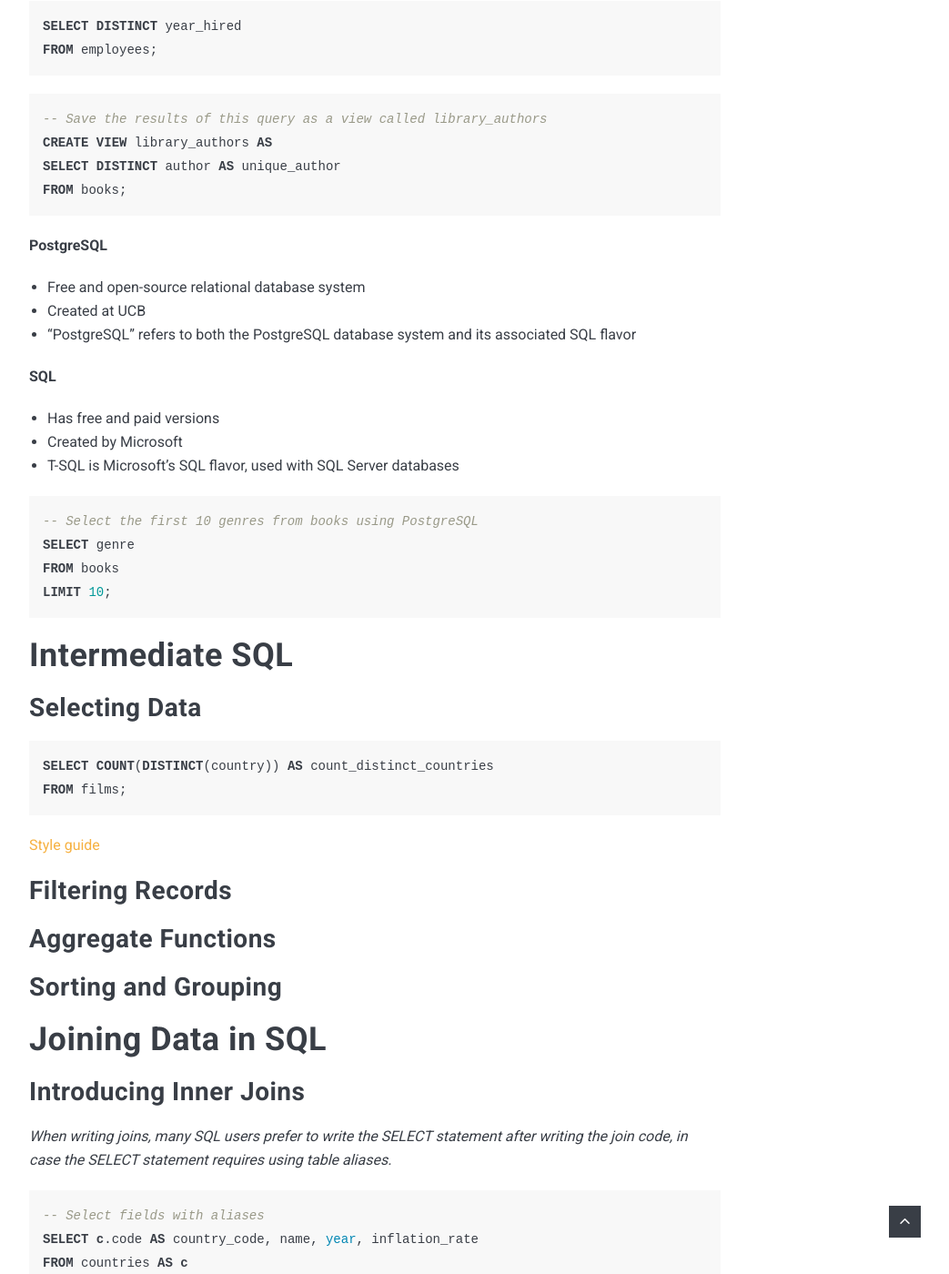
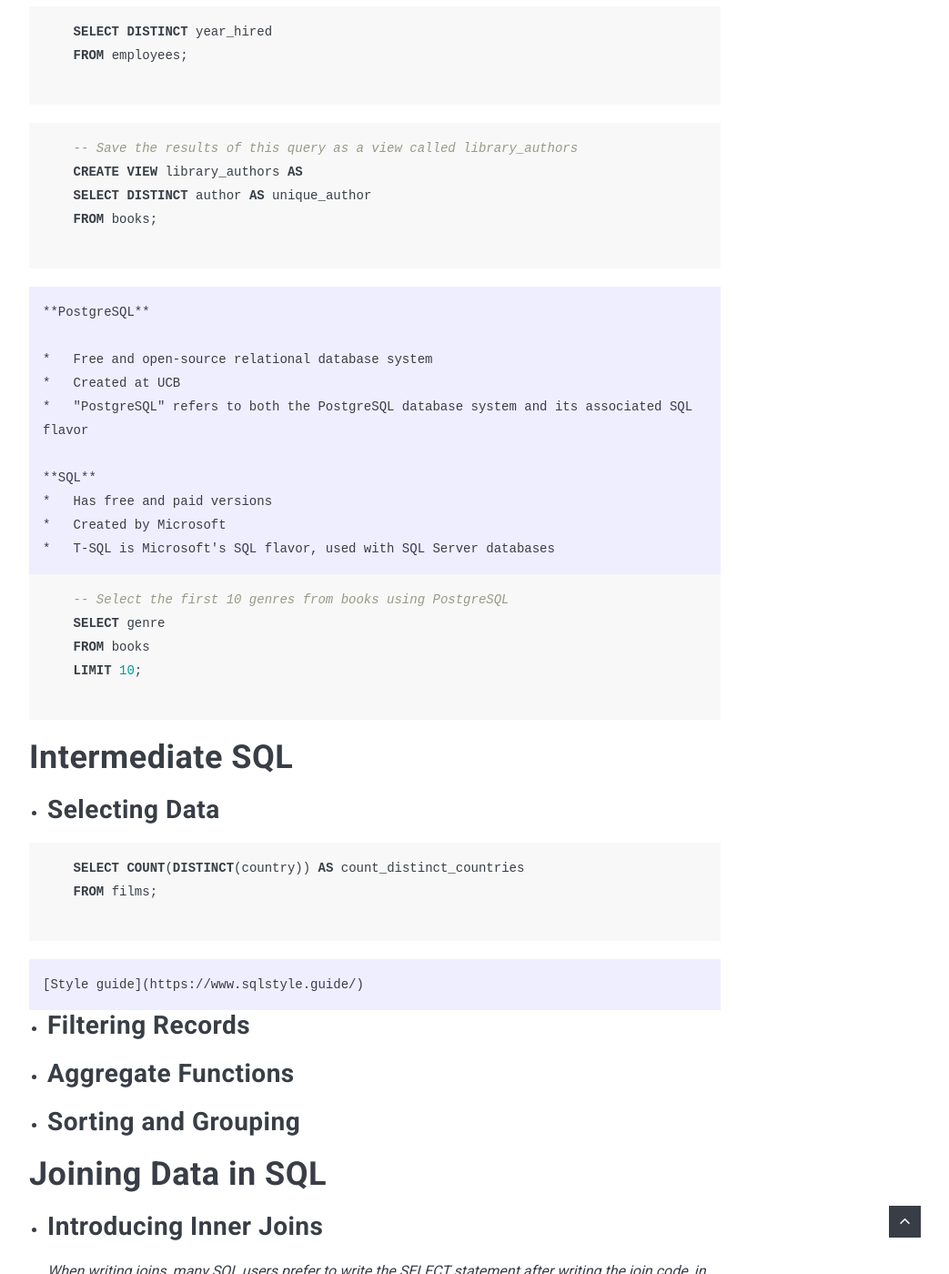
Before and after one commit to poi0905/poi0905.github.io, a Jekyll site: the page built from _posts/2022-11-01-datacamp-SQL-Fundamentals.markdown, in a window 1280 px wide and 1400 px high, scrolled down 1818 px. Shown: the whole window at 91% size, without its empty margins (228-1271 px from the left). Built offline with Jekyll 4.4.1, drawn with Linux system fonts in a browser that asks for light colours; nearby versions of some CDN libraries; comment, search, counter and statistics services are not loaded; some of the changed text lies outside the part shown.

Commit message:
20221031

```diff
--- a/_posts/2022-11-01-datacamp-SQL-Fundamentals.markdown
+++ b/_posts/2022-11-01-datacamp-SQL-Fundamentals.markdown
@@ -23,128 +23,129 @@ categories: [SQL]
 <a name="1"/>
 # Introduction to SQL
 
-## Relational Databases
+*   ## Relational Databases
 
-*   SQL, short for Structured Query Language
-*   The field names should be made singular
-*   The table name should not be capitalized
-*   Schemas: "blueprints" of databases
-*   `VARCHAR` is a flexible and popular string data type in SQL
+    *   SQL, short for Structured Query Language
+    *   The field names should be made singular
+    *   The table name should not be capitalized
+    *   Schemas: "blueprints" of databases
+    *   `VARCHAR` is a flexible and popular string data type in SQL
 
-## Querying
+*   ## Querying
 
-{% highlight SQL %}
-SELECT *
-FROM company;
-{% endhighlight %}
+    {% highlight SQL %}
+    SELECT *
+    FROM company;
+    {% endhighlight %}
 
-{% highlight SQL %}
-SELECT DISTINCT year_hired
-FROM employees;
-{% endhighlight %}
+    {% highlight SQL %}
+    SELECT DISTINCT year_hired
+    FROM employees;
+    {% endhighlight %}
 
-{% highlight SQL %}
--- Save the results of this query as a view called library_authors
-CREATE VIEW library_authors AS
-SELECT DISTINCT author AS unique_author
-FROM books;
-{% endhighlight %}
+    {% highlight SQL %}
+    -- Save the results of this query as a view called library_authors
+    CREATE VIEW library_authors AS
+    SELECT DISTINCT author AS unique_author
+    FROM books;
+    {% endhighlight %}
 
-**PostgreSQL**
-*   Free and open-source relational database system
-*   Created at UCB
-*   "PostgreSQL" refers to both the PostgreSQL database system and its associated SQL flavor
+    **PostgreSQL**
 
-**SQL**
-*   Has free and paid versions
-*   Created by Microsoft
-*   T-SQL is Microsoft's SQL flavor, used with SQL Server databases
+    *   Free and open-source relational database system
+    *   Created at UCB
+    *   "PostgreSQL" refers to both the PostgreSQL database system and its associated SQL flavor
 
-{% highlight SQL %}
--- Select the first 10 genres from books using PostgreSQL
-SELECT genre
-FROM books
-LIMIT 10;
-{% endhighlight %}
+    **SQL**
+    *   Has free and paid versions
+    *   Created by Microsoft
+    *   T-SQL is Microsoft's SQL flavor, used with SQL Server databases
+
+    {% highlight SQL %}
+    -- Select the first 10 genres from books using PostgreSQL
+    SELECT genre
+    FROM books
+    LIMIT 10;
+    {% endhighlight %}
 
 <a name="2"/>
 # Intermediate SQL
 
-## Selecting Data
+*   ## Selecting Data
 
-{% highlight SQL %}
-SELECT COUNT(DISTINCT(country)) AS count_distinct_countries
-FROM films;
-{% endhighlight %}
+    {% highlight SQL %}
+    SELECT COUNT(DISTINCT(country)) AS count_distinct_countries
+    FROM films;
+    {% endhighlight %}
 
-[Style guide](https://www.sqlstyle.guide/)
+    [Style guide](https://www.sqlstyle.guide/)
 
-## Filtering Records
-## Aggregate Functions
-## Sorting and Grouping
+*   ## Filtering Records
+*   ## Aggregate Functions
+*   ## Sorting and Grouping
 
 <a name="3"/>
 # Joining Data in SQL
 
-## Introducing Inner Joins
+*   ## Introducing Inner Joins
 
-*When writing joins, many SQL users prefer to write the SELECT statement after writing the join code, in case the SELECT statement requires using table aliases.*
+    *When writing joins, many SQL users prefer to write the SELECT statement after writing the join code, in case the SELECT statement requires using table aliases.*
 
-{% highlight SQL %}
--- Select fields with aliases
-SELECT c.code AS country_code, name, year, inflation_rate
-FROM countries AS c
--- Join to economies (alias e)
-INNER JOIN economies AS e
--- Match on code field using table aliases
-ON c.code = e.code;
-{% endhighlight %}
+    {% highlight SQL %}
+    -- Select fields with aliases
+    SELECT c.code AS country_code, name, year, inflation_rate
+    FROM countries AS c
+    -- Join to economies (alias e)
+    INNER JOIN economies AS e
+    -- Match on code field using table aliases
+    ON c.code = e.code;
+    {% endhighlight %}
 
-*Recall that when both the field names being joined on are the same, you can take advantage of the `USING` clause.*
+    *Recall that when both the field names being joined on are the same, you can take advantage of the `USING` clause.*
 
-{% highlight SQL %}
-SELECT c.name AS country, l.name AS language, official
-FROM countries AS c
-INNER JOIN languages AS l
--- Match using the code column
-USING(code);
-{% endhighlight %}
+    {% highlight SQL %}
+    SELECT c.name AS country, l.name AS language, official
+    FROM countries AS c
+    INNER JOIN languages AS l
+    -- Match using the code column
+    USING(code);
+    {% endhighlight %}
 
-{% highlight SQL %}
-SELECT name, e.year, fertility_rate, unemployment_rate
-FROM countries AS c
-INNER JOIN populations AS p
-ON c.code = p.country_code
-INNER JOIN economies AS e
-ON c.code = e.code
--- Add an additional joining condition such that you are also joining on year
-	AND e.year = p.year;
-{% endhighlight %}
+    {% highlight SQL %}
+    SELECT name, e.year, fertility_rate, unemployment_rate
+    FROM countries AS c
+    INNER JOIN populations AS p
+    ON c.code = p.country_code
+    INNER JOIN economies AS e
+    ON c.code = e.code
+    -- Add an additional joining condition such that you are also joining on year
+        AND e.year = p.year;
+    {% endhighlight %}
 
-## Outer Joins, Cross Joins and Self Joins
-## Set Theory for SQL Joins
-## Subqueries
+*   ## Outer Joins, Cross Joins and Self Joins
+*   ## Set Theory for SQL Joins
+*   ## Subqueries
 
 <a name="4"/>
 # Data Manipulation in SQL
 
-## We'll take the CASE
-## Short and Simple Subqueries
-## Correlated Queries, Nested Queries, and Common Table Expressions
-## Window Functions
+*   ## We'll take the CASE
+*   ## Short and Simple Subqueries
+*   ## Correlated Queries, Nested Queries, and Common Table Expressions
+*   ## Window Functions
 
 <a name="5"/>
 # PostgreSQL Summary Stats and Window Functions
 
-## Introduction to window functions
-## Fetching, ranking, and paging
-## Aggregate window functions and frames
-## Beyond window functions
+*   ## Introduction to window functions
+*   ## Fetching, ranking, and paging
+*   ## Aggregate window functions and frames
+*   ## Beyond window functions
 
 <a name="6"/>
 # Functions for Manipulating Data in PostgreSQL
 
-## Overview of Common Data Types
-## Working with DATE/TIME Functions and Operators
-## Parsing and Manipulating Text
-## Full-text Search and PostgresSQL Extensions
+*   ## Overview of Common Data Types
+*   ## Working with DATE/TIME Functions and Operators
+*   ## Parsing and Manipulating Text
+*   ## Full-text Search and PostgresSQL Extensions
```
